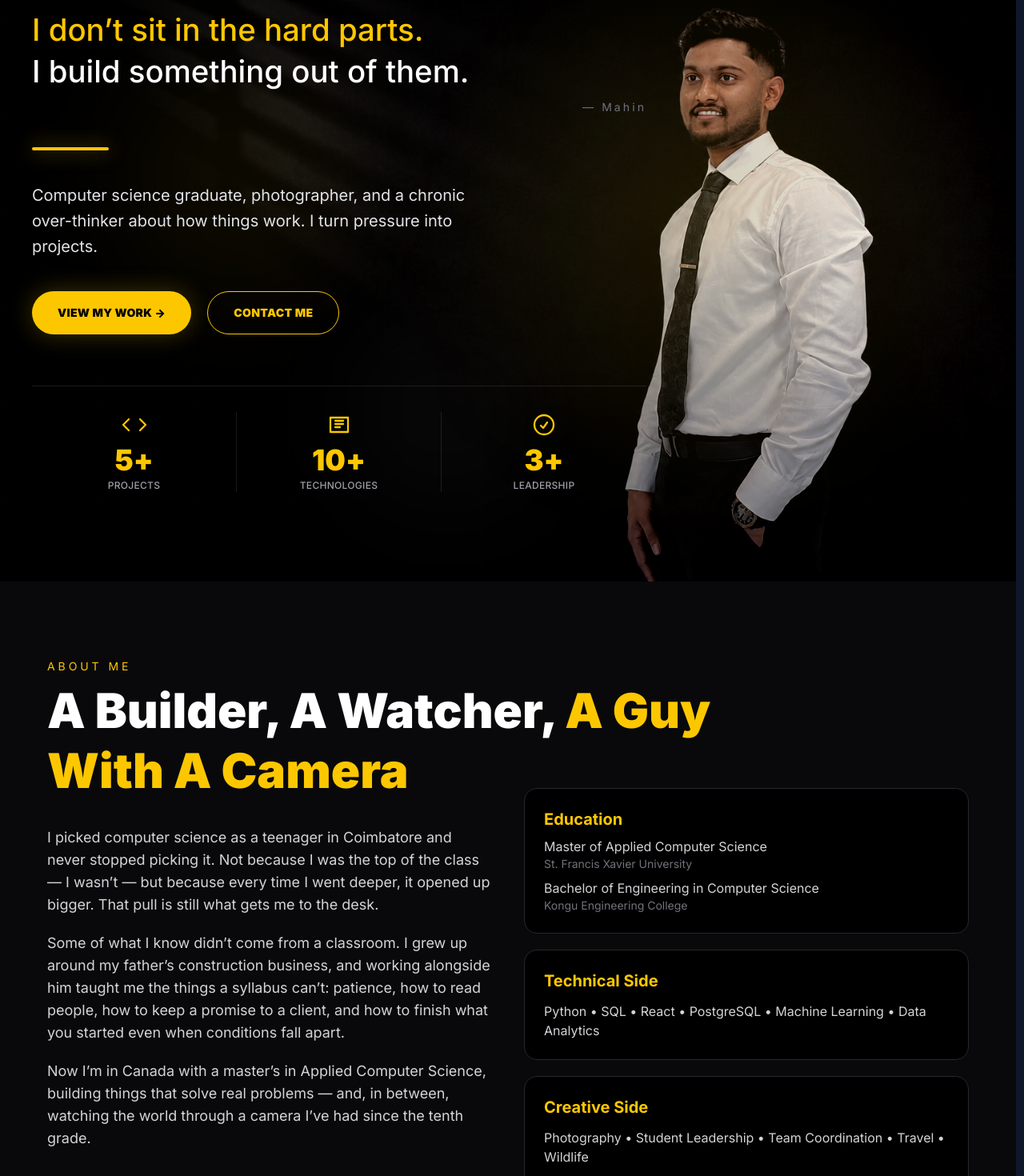
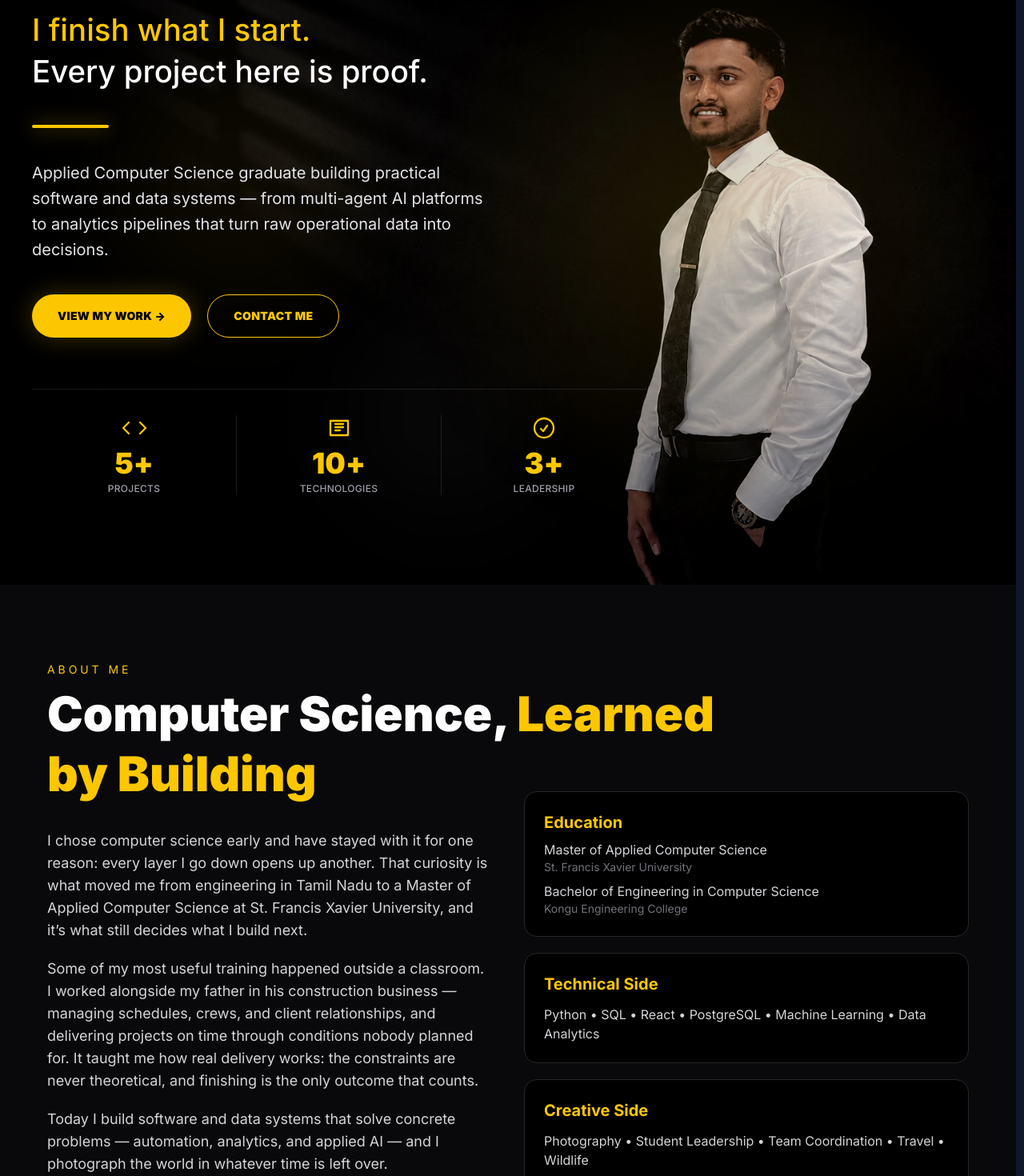
Before and after one commit to mahinvishnukb/portfolio, a React (Vite) app: page / in a window 1280 px wide. Shown: the part 100-1570 px from the top of the page at 80% size. Built offline with nearby package versions, Linux system fonts and the light colour scheme.

Commit message:
Reframe personal copy into professional register

```diff
--- a/src/components/About.jsx
+++ b/src/components/About.jsx
@@ -10,22 +10,22 @@ const About = () => {
         </p>
 
         <h2 className="max-w-4xl text-2xl font-black leading-tight sm:text-4xl md:text-6xl">
-          A Builder, A Watcher,
-          <span className="text-yellow-400"> A Guy With A Camera</span>
+          Computer Science,
+          <span className="text-yellow-400"> Learned by Building</span>
         </h2>
 
         <div className="mt-8 grid gap-8 md:grid-cols-2 md:gap-10">
           <div>
             <p className="text-sm leading-6 text-zinc-300 sm:text-base sm:leading-7 md:text-lg">
-              I picked computer science as a teenager in Coimbatore and never stopped picking it. Not because I was the top of the class &mdash; I wasn&rsquo;t &mdash; but because every time I went deeper, it opened up bigger. That pull is still what gets me to the desk.
+              I chose computer science early and have stayed with it for one reason: every layer I go down opens up another. That curiosity is what moved me from engineering in Tamil Nadu to a Master of Applied Computer Science at St. Francis Xavier University, and it&rsquo;s what still decides what I build next.
             </p>
 
             <p className="mt-4 text-sm leading-6 text-zinc-300 sm:mt-5 sm:text-base sm:leading-7 md:text-lg">
-              Some of what I know didn&rsquo;t come from a classroom. I grew up around my father&rsquo;s construction business, and working alongside him taught me the things a syllabus can&rsquo;t: patience, how to read people, how to keep a promise to a client, and how to finish what you started even when conditions fall apart.
+              Some of my most useful training happened outside a classroom. I worked alongside my father in his construction business &mdash; managing schedules, crews, and client relationships, and delivering projects on time through conditions nobody planned for. It taught me how real delivery works: the constraints are never theoretical, and finishing is the only outcome that counts.
             </p>
 
             <p className="mt-4 text-sm leading-6 text-zinc-300 sm:mt-5 sm:text-base sm:leading-7 md:text-lg">
-              Now I&rsquo;m in Canada with a master&rsquo;s in Applied Computer Science, building things that solve real problems &mdash; and, in between, watching the world through a camera I&rsquo;ve had since the tenth grade.
+              Today I build software and data systems that solve concrete problems &mdash; automation, analytics, and applied AI &mdash; and I photograph the world in whatever time is left over.
             </p>
           </div>
 
@@ -73,7 +73,7 @@ const About = () => {
               </p>
 
               <p className="mt-3 text-sm leading-6 text-zinc-500">
-                Shooting on the same Nikon D5200 since tenth grade. I see the world in frames.
+                Shooting on the same Nikon D5200 since school &mdash; over a decade behind one camera.
               </p>
             </div>
           </div>
--- a/src/components/Ethos.jsx
+++ b/src/components/Ethos.jsx
@@ -3,33 +3,33 @@ import { motion } from "framer-motion";
 const principles = [
   {
     no: "01",
-    title: "Pressure goes somewhere",
-    body: "When something weighs on me, I don't sit in it — I put it into work. Most of what I've built started as a bad week I decided to convert into something that would outlast it.",
+    title: "Ownership is a commitment",
+    body: "When someone hands me a piece of work, I treat it as a promise — whether or not it was framed that way. Deadlines, handovers, follow-through: I don't need to be chased for them.",
   },
   {
     no: "02",
-    title: "Everything has a reason under it",
-    body: "The world isn't doing random things to you. There's usually logic beneath the parts that don't go your way. Finding it doesn't remove the difficulty, but it gives you somewhere to stand.",
+    title: "Find the reason underneath",
+    body: "Most problems have logic under them. Before I patch a symptom I want to understand why it happened — it's the difference between a fix that holds and one that comes back next week.",
   },
   {
     no: "03",
-    title: "A word given is a word kept",
-    body: "When someone trusts you, that trust is a promise — even when nobody said it out loud. I don't break those. It's the single rule I hold hardest.",
+    title: "Delivery is the only outcome",
+    body: "I learned this on construction sites before I learned it in software. Conditions change, scope shifts, something always goes wrong — a project still has to ship. Finishing is the job.",
   },
   {
     no: "04",
-    title: "Clean surface, clear head",
-    body: "I don't like mess — real or digital. Clutter is just work arriving late. If something stops being useful, I let it go, and the thinking gets easier.",
+    title: "Clarity over clutter",
+    body: "Clean repositories, clean data, clean structure. Mess is just work arriving late. I'd rather spend an hour organizing something than lose a week navigating it.",
   },
   {
     no: "05",
-    title: "Take the advice, then make your own call",
-    body: "Experienced people can only guide you from their own road — their timing, their circumstances. Collect the opinions, then decide what actually suits you. If you're going to lose, lose on your own call.",
+    title: "Gather input, then decide",
+    body: "I ask experienced people for their view, and I weigh it seriously — but advice is always shaped by someone else's circumstances. I make the call and I stand behind it.",
   },
   {
     no: "06",
-    title: "The hard part is the price of the good part",
-    body: "The most difficult stretch I've been through is also the one I look back on most warmly. Struggle is what makes the memory worth keeping. If nothing's competing, the goal was never worth much.",
+    title: "Choose the harder problem",
+    body: "Work without real difficulty rarely produces anything worth showing. I'd rather take on the problem with genuine constraints and earn the result.",
   },
 ];
 
@@ -76,7 +76,7 @@ function Ethos() {
           </h2>
 
           <p className="mt-3 max-w-2xl text-xs leading-6 text-zinc-400 sm:text-sm sm:leading-7">
-            A résumé shows what I&rsquo;ve done. These are the things underneath it &mdash; the rules I actually operate by, learned the slow way.
+            A résumé lists what I&rsquo;ve delivered. These are the working principles behind it &mdash; how I approach a problem, a team, and a deadline.
           </p>
         </div>
 
@@ -86,20 +86,6 @@ function Ethos() {
           ))}
         </div>
 
-        <motion.blockquote
-          initial={{ opacity: 0 }}
-          whileInView={{ opacity: 1 }}
-          viewport={{ once: true }}
-          transition={{ duration: 0.9, delay: 0.2 }}
-          className="mx-auto mt-12 max-w-3xl border-l-2 border-yellow-400/60 pl-5 sm:mt-16 sm:pl-6"
-        >
-          <p className="text-base font-medium leading-relaxed text-zinc-200 sm:text-xl sm:leading-relaxed">
-            &ldquo;The road doesn&rsquo;t end &mdash; but neither do you.&rdquo;
-          </p>
-          <footer className="mt-2 text-xs tracking-[0.22em] text-zinc-500 sm:text-sm">
-            — Mahin
-          </footer>
-        </motion.blockquote>
       </div>
     </section>
   );
--- a/src/components/Hero.jsx
+++ b/src/components/Hero.jsx
@@ -45,22 +45,16 @@ const Hero = () => {
 
           <div className="space-y-2">
             <p className="max-w-3xl text-[1.35rem] font-medium leading-[1.5] text-yellow-400 sm:text-[2rem] sm:leading-[1.35] md:text-[2.4rem]">
-              I don&rsquo;t sit in the hard parts.
+              I finish what I start.
               <br className="hidden sm:block" />{" "}
-              <span className="text-white">I build something out of them.</span>
+              <span className="text-white">Every project here is proof.</span>
             </p>
-
-            <div className="flex max-w-3xl justify-end">
-              <p className="text-xs tracking-[0.22em] text-zinc-500 sm:text-sm">
-                — Mahin
-              </p>
-            </div>
           </div>
 
           <div className="my-8 h-1 w-20 rounded-full bg-yellow-400 shadow-[0_0_25px_rgba(250,204,21,0.6)] sm:my-10 sm:w-24" />
 
           <p className="max-w-[92vw] text-base leading-7 text-zinc-200 sm:max-w-xl sm:text-lg sm:leading-8 md:text-xl">
-            Computer science graduate, photographer, and a chronic over-thinker about how things work. I turn pressure into projects.
+            Applied Computer Science graduate building practical software and data systems &mdash; from multi-agent AI platforms to analytics pipelines that turn raw operational data into decisions.
           </p>
 
           <div className="mt-8 flex flex-col gap-4 sm:mt-10 sm:flex-row sm:flex-wrap sm:gap-5">
--- a/src/components/Photography.jsx
+++ b/src/components/Photography.jsx
@@ -128,7 +128,7 @@ const Photography = () => {
           </p>
 
           <p className="mt-4 max-w-xl text-sm leading-7 text-slate-400 sm:text-base sm:leading-8">
-            My cousin handed me a Nikon D5200 back in his college days &mdash; it&rsquo;s been in my hands since the tenth grade, and it&rsquo;s still the camera I shoot on. I keep every frame, because a photograph does something no memory can: open one and it teleports you. Not remembering the moment. Standing in it again.
+            I&rsquo;ve shot on the same Nikon D5200 since school &mdash; more than a decade with one camera. It has made me a patient observer, and that carries directly into how I work: noticing the detail everyone walks past is usually where the interesting problem is.
           </p>
         </motion.div>
 
```
